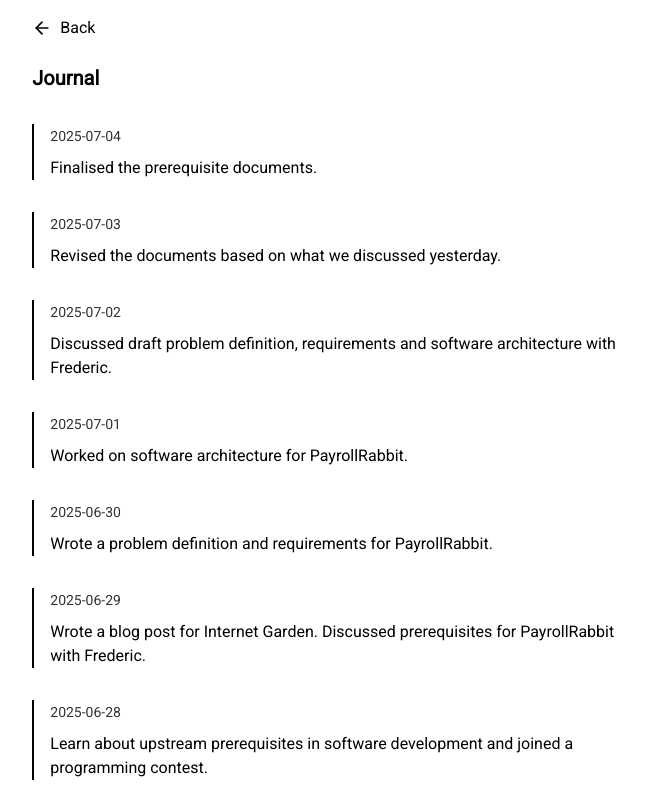
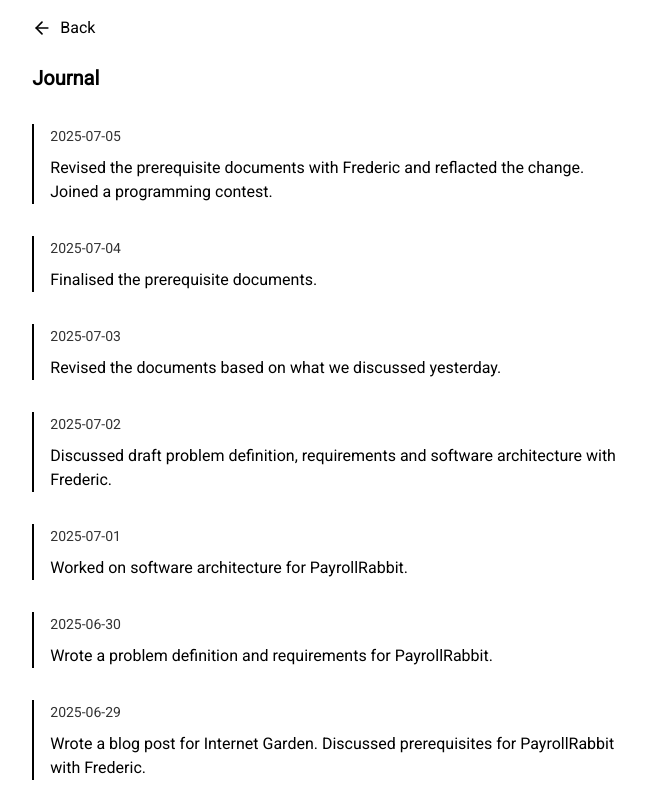
Before and after one commit to minamicode/minamicode.com, a Next.js app: page /journal in a window 1280 px wide. Shown: the top 800 px of the page, without its empty margins (309-955 px from the left). Built offline with nearby package versions, Linux system fonts and the light colour scheme.

Commit message:
add a journal entry

```diff
--- a/src/app/_components/JournalEntries.tsx
+++ b/src/app/_components/JournalEntries.tsx
@@ -6,6 +6,10 @@ type JournalEntry = {
 };
 
 const entries: JournalEntry[] = [
+  {
+    date: "2025-07-05",
+    text: "Revised the prerequisite documents with Frederic and reflacted the change. Joined a programming contest.",
+  },
   {
     date: "2025-07-04",
     text: "Finalised the prerequisite documents.",
```
